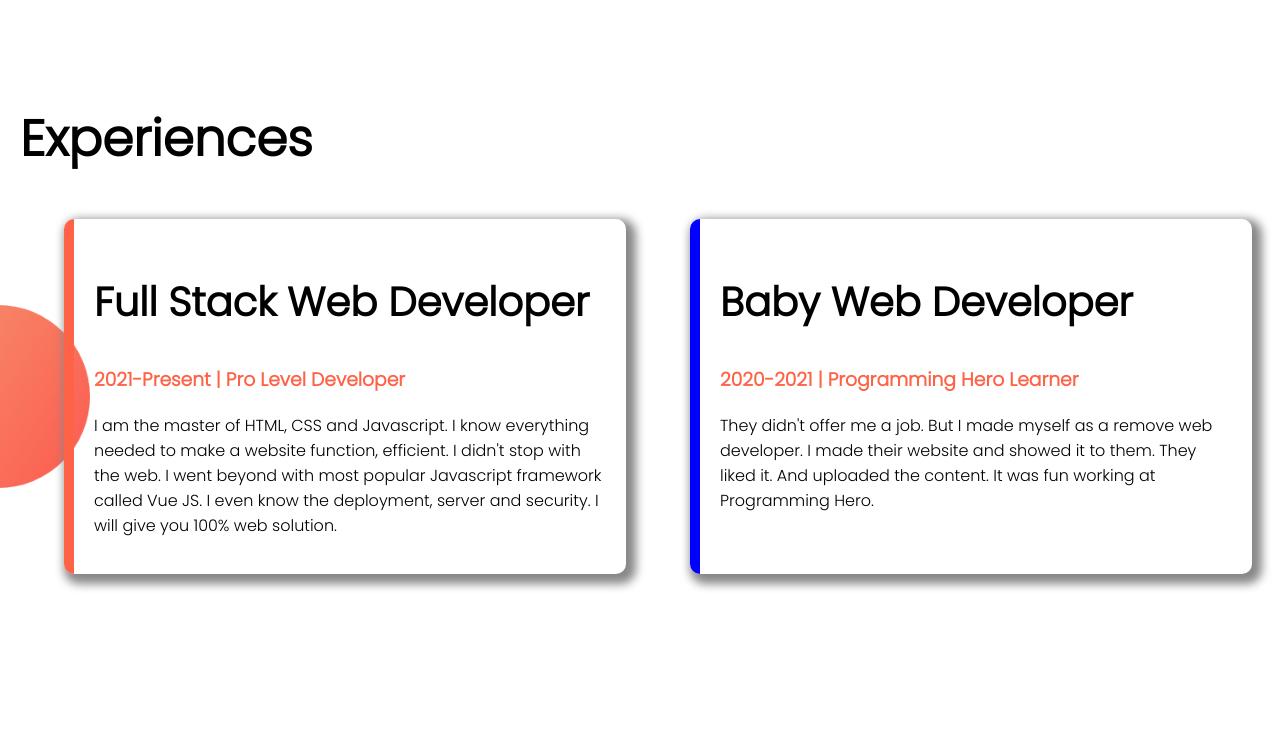
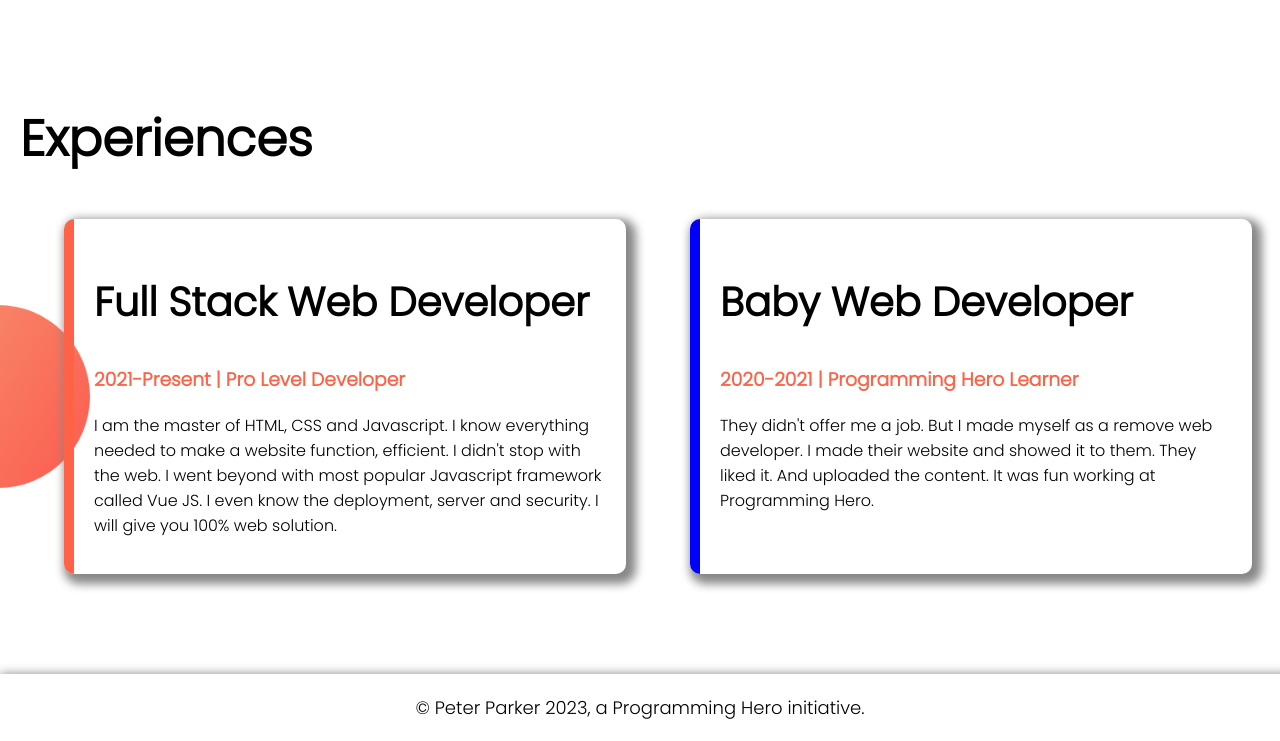
Before and after one commit to invisible360/Portfolio-Practice-only-Design, a plain HTML site: page index.html in a window 1280 px wide. Shown: the part 1148-1889 px from the top of the page. Before the commit the page ends 1822 px from the top, so only its background shows below. Drawn offline with Linux system fonts and the light colour scheme.

Commit message:
all done

```diff
--- a/index.html
+++ b/index.html
@@ -59,6 +59,9 @@
             </div>
         </div>
     </section>
+    <footer>
+        © Peter Parker 2023, a Programming Hero initiative.
+    </footer>
 </body>
 
 </html>
--- a/styles.css
+++ b/styles.css
@@ -82,3 +82,11 @@ h2 {
 #baby-border {
     border-left: 10px solid blue;
 }
+
+footer {
+    text-align: center;
+    box-shadow: 5px 5px 10px 5px #888888;
+    /* margin-bottom: 10px; */
+    padding: 20px;
+    font-size: 18px;
+}
```
